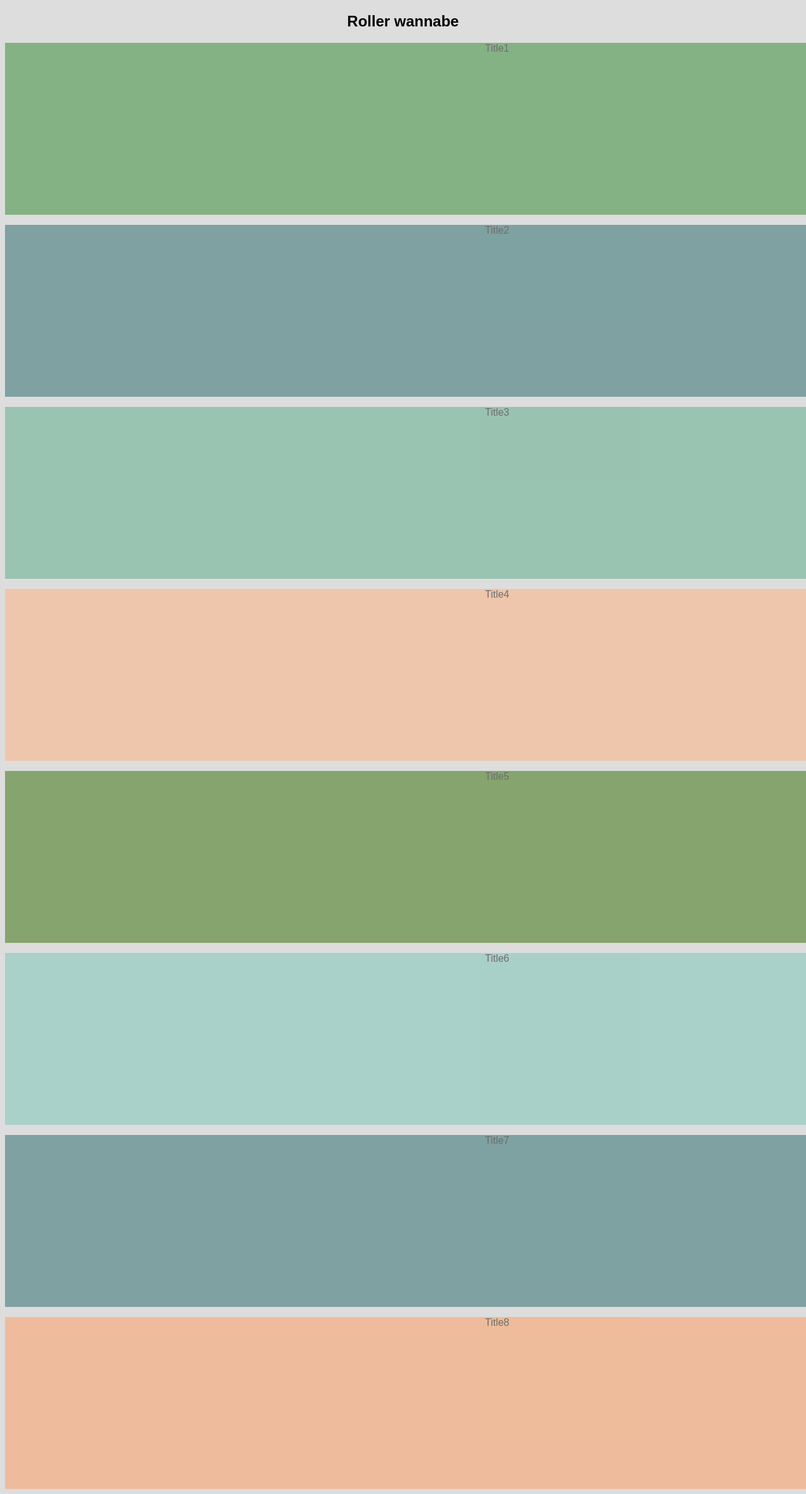
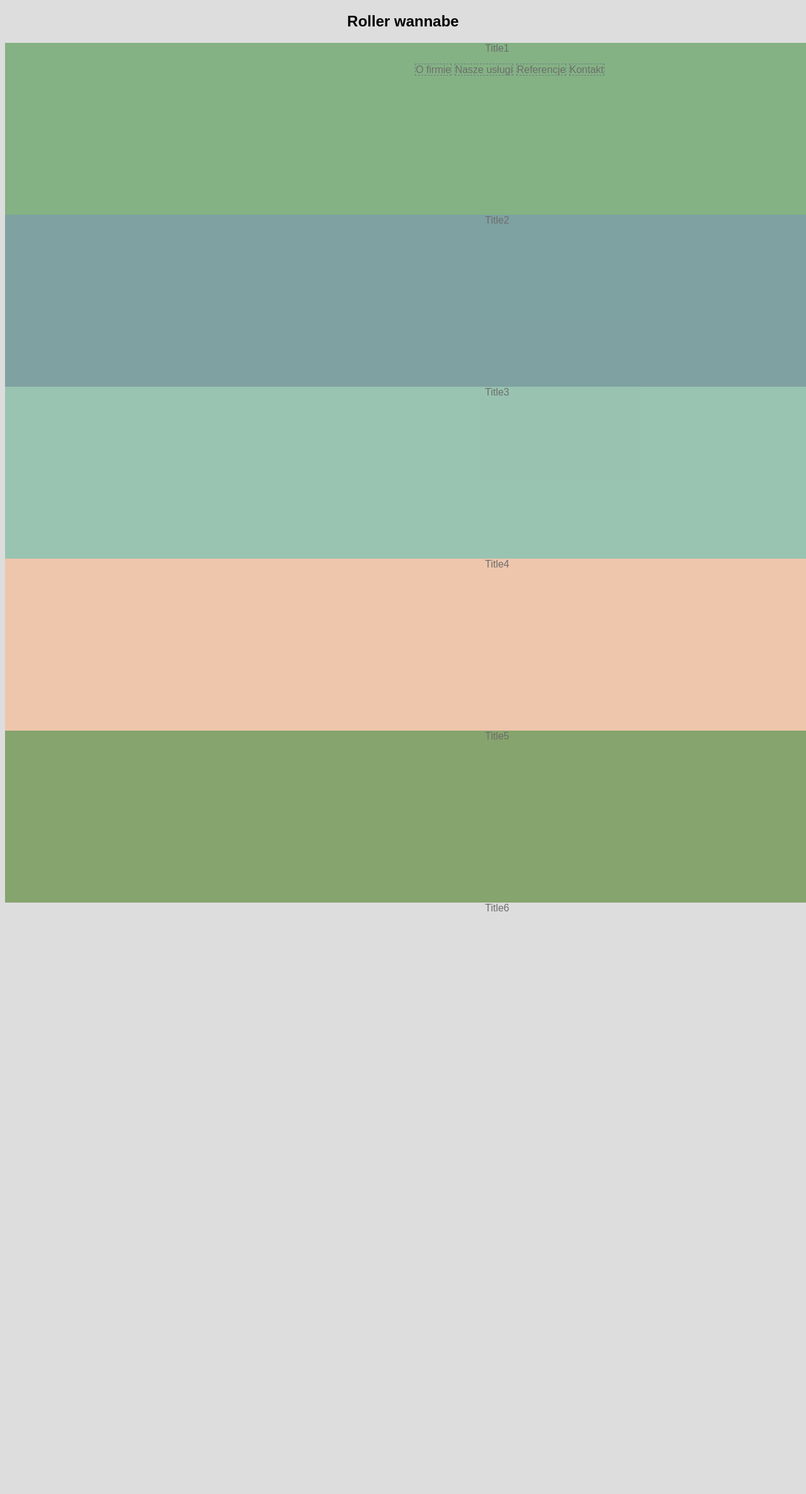
Before and after one commit to zolza/Portal, a plain HTML site: page index.html in a window 1280 px wide. Shown: the top 2372 px of the page at 63% size. After the commit the page ends 1714 px from the top, so only its background shows below. Drawn offline with Linux system fonts and the light colour scheme; a web font is replaced by a local one.

Commit message:
spotkanie z 5 lutego

```diff
--- a/css/style.css
+++ b/css/style.css
@@ -3,38 +3,30 @@ body {
 	font-family: 'Overlock', Arial;
 	text-align: center;
 }
-.a2D882D {
+.menu {
 	background-color: #2D882D;
 }
-.a226666 {
+.slider {
 	background-color: #226666;
 }
-.a57AB85 {
+.about {
 	background-color: #57AB85;
 }
-.aFFB07D {
+.services {
 	background-color: #FFB07D;
 }
-.a316D00 {
+.references {
 	background-color: #316D00;
 }
-.a77C4B5 {
-	background-color: #77C4B5;
-}
-.aC2E6A4 {
-	background-color: #226666;
-}
-.aFF9C5C {
-	background-color: #FF9C5C;
-}
 
-.floating_ads > div {
+.container > div {
 	height: 273px;
 	width: 1563px;
 	opacity: 0.5;
 }
+/* strzalka oznacza bezposrednie dziecko*/
 
-.floating_ads > div:hover {
+.container > div:hover {
 	opacity: 0.9;
 }
 
@@ -42,6 +34,33 @@ p {
 	font-family: 'Overlock', Arial;
 }
 
+.menu li {
+	list-style-type: none;
+	padding-left: 0px;
+	margin-left: 0px;
+	display: inline;
+	border: 1px dashed #071B28;
+}
+
+.slider p {
+	margin-top: 0px;
+}
+
+.about p {
+	margin-top: 0px;
+}
+
+.services p {
+	margin-top: 0px;
+}
+
+.references p{
+	margin-top: 0px;
+}
+
+.footer p {
+	margin-top: 0px;
+}
 /* transition: 300ms ease;
 transition-property: initial;
 transition-duration: 300ms;
--- a/index.html
+++ b/index.html
@@ -11,38 +11,36 @@
 	<h2>Roller wannabe</h2>
 </div>
 
-<div class="floating_ads">
+<div class="container">
 
-	<div class="a2D882D">
+	<div class="menu">
 		<p>Title1</p>
+		<ul>
+			<li>O firmie</li>
+			<li>Nasze usługi</li>
+			<li>Referencje</li>
+			<li>Kontakt</li>
+		</ul>
 	</div>
 
-	<div class="a226666">
+	<div class="slider">
 		<p>Title2</p>
 	</div>
 
-	<div class="a57AB85">
+	<div class="about">
 		<p>Title3</p>
 	</div>
 
-	<div class="aFFB07D">
+	<div class="services">
 		<p>Title4</p>
 	</div>
 
-	<div class="a316D00">
+	<div class="references">
 		<p>Title5</p>
 	</div>
 
-	<div class="a77C4B5">
+	<div class="footer">
 		<p>Title6</p>
-	</div>
-
-	<div class="aC2E6A4">
-		<p>Title7</p>
-	</div>
-
-	<div class="aFF9C5C">
-		<p>Title8</p>
 	</div>
 </div>
 
```
Also changed, not shown: 3 other files.
